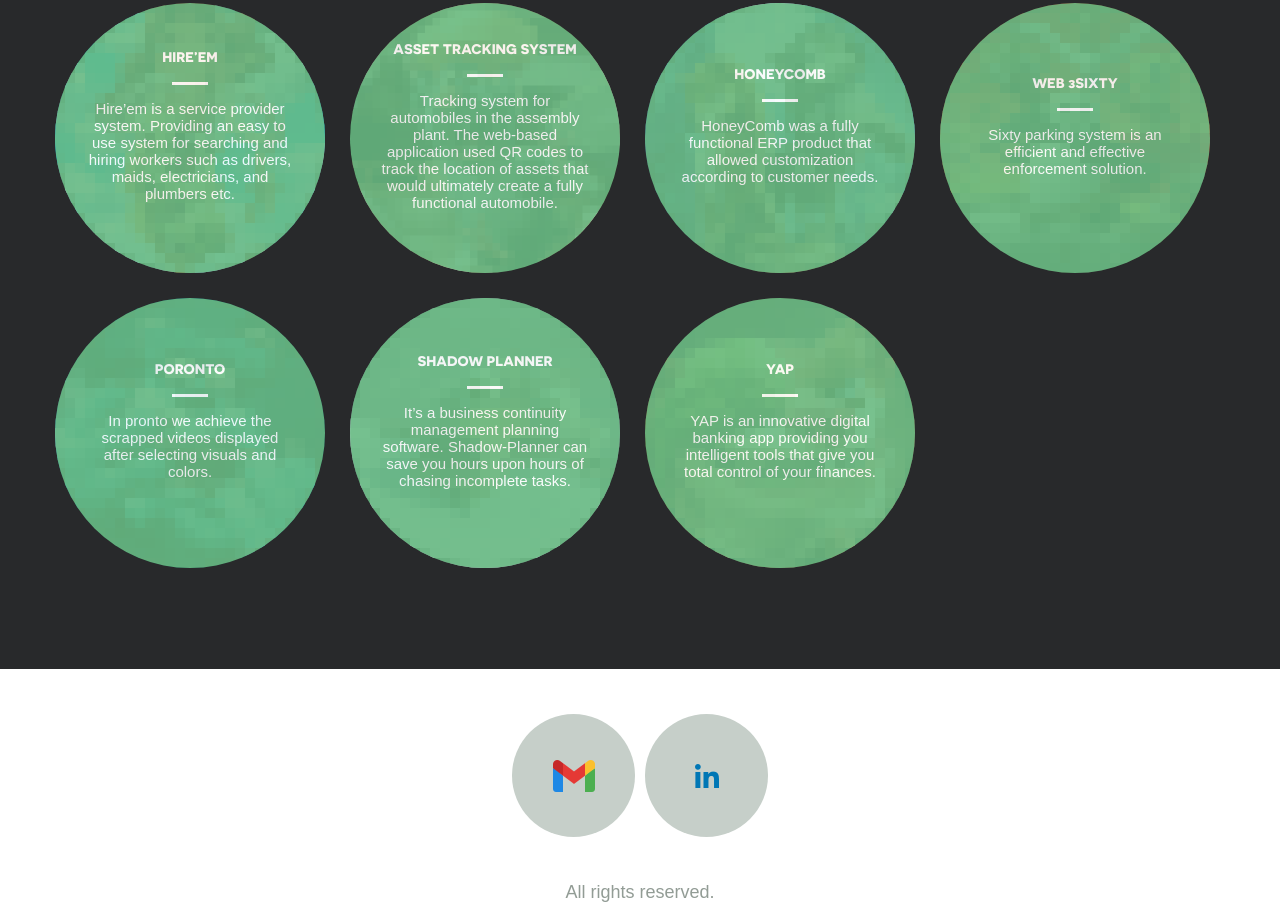
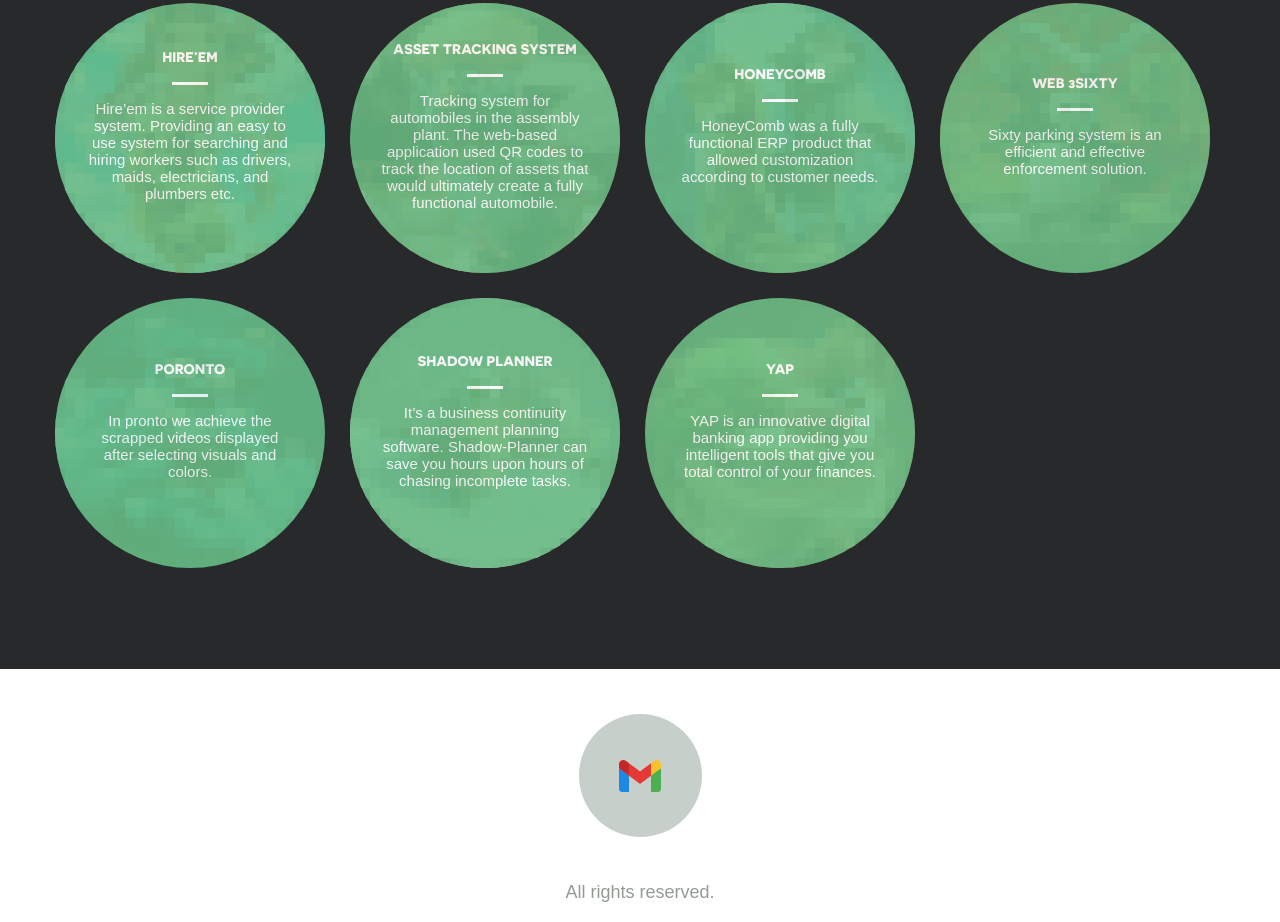
Before and after one commit to muhammadabdullah084/Portfolio, a plain HTML site: page portfolio.html in a window 1280 px wide. Shown: the part 363-1285 px from the top of the page. Drawn offline with nearby package versions, Linux system fonts and the light colour scheme.

Commit message:
Update portfolio.html

```diff
--- a/portfolio.html
+++ b/portfolio.html
@@ -173,7 +173,7 @@
         <div class="footer-content">
           <ul class="social">
 			<li class="email"><a href="muhammadabdullah084@gmail.com">Email</a></li>
-			<li class="linkdIn"><a href="https://www.linkedin.com/in/muhammadabdullah084/">LinkdIn</a></li>
+			<!-- <li class="linkdIn"><a href="https://www.linkedin.com/in/muhammadabdullah084/">LinkdIn</a></li> -->
           </ul>
           <p class="copy">All rights reserved.</p>
         </div>
```
